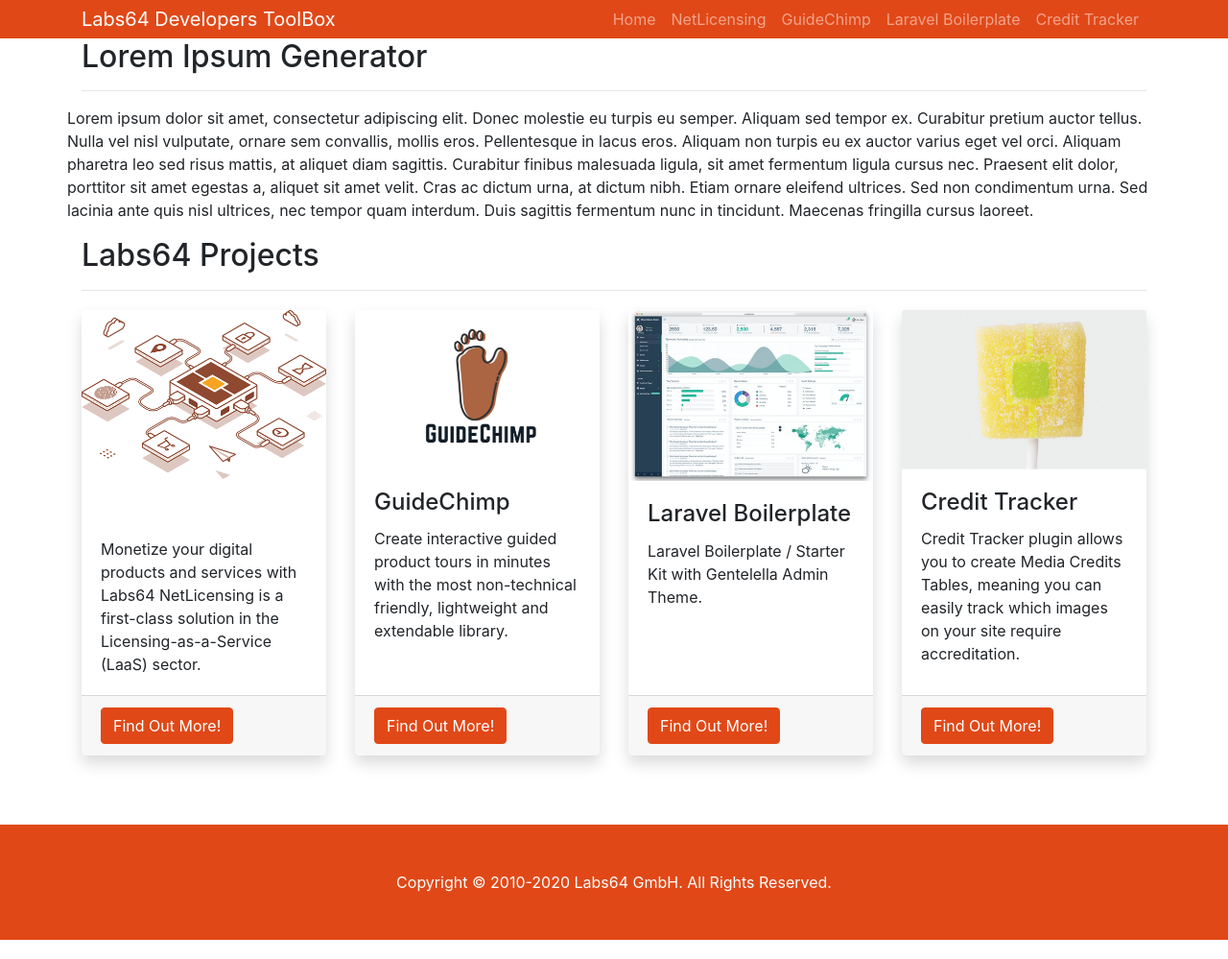
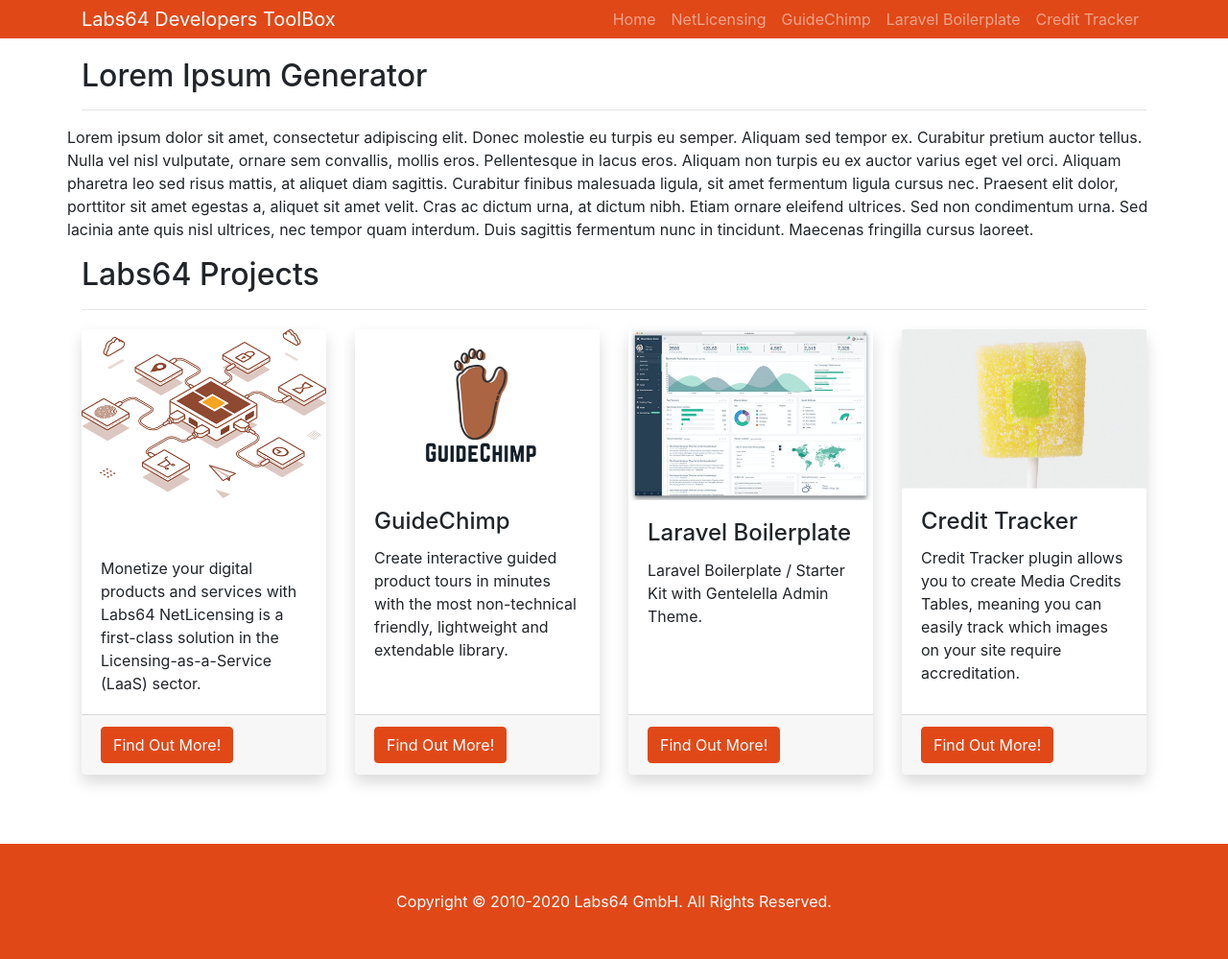
Before and after one commit to Labs64/labs64.github.io, a Jekyll site: the page built from _pages/lorem-ipsum-generator.md, in a window 1280 px wide. Shown: the whole page at 96% size. Built offline with Jekyll 4.4.1, drawn with Linux system fonts in a browser that asks for light colours.

Commit message:
no message

```diff
--- a/_layouts/page.html
+++ b/_layouts/page.html
@@ -2,7 +2,7 @@
 layout: default
 ---
 
-<h2>{{ page.title }}</h2>
+<h2 class="page-title">{{ page.title }}</h2>
 <hr/>
 <div class="row">
   {{ content }}
--- a/assets/css/_sass/custom.scss
+++ b/assets/css/_sass/custom.scss
@@ -31,3 +31,7 @@
 .nlic-projects {
   margin-top: 20px;
 }
+
+.page-title {
+  margin-top: 20px;
+}
```
